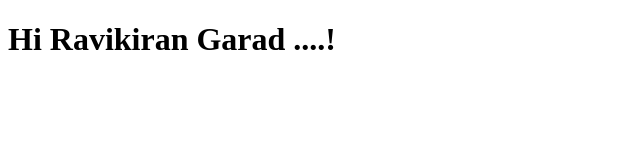
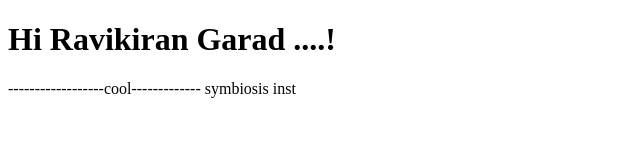
Before and after one commit to ravikirangarad1/LearnCodeWithDurga, a plain HTML site: page index.html in a window 1280 px wide. Shown: the whole page, without its empty margins (0-640 px from the left). Drawn offline with Linux system fonts and the light colour scheme.

Commit message:
all files commited

```diff
--- a/index.html
+++ b/index.html
@@ -11,3 +11,5 @@
     </h1>
 </body>
 </html>
+------------------cool-------------
+symbiosis inst
```
Also changed, not shown: about.html (+3 -1 lines).
